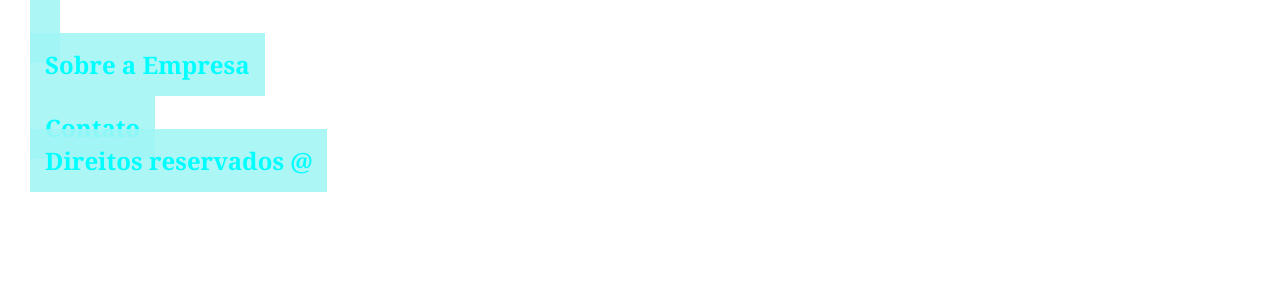
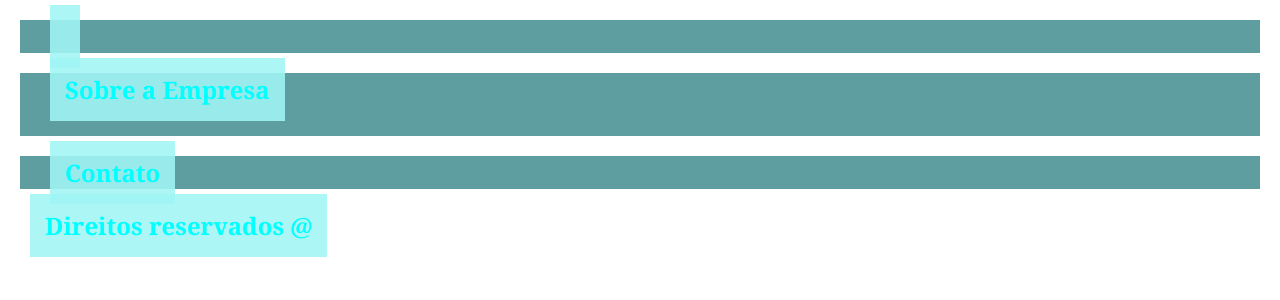
Before and after one commit to larissamiranda031/91133_Larissa, a PHP site: page / in a window 1280 px wide. Shown: the part 73-373 px from the top of the page. Run offline with PHP 8.4, Linux system fonts and the light colour scheme.

Commit message:
Update style.css

```diff
--- a/CSS/menu Display/style.css
+++ b/CSS/menu Display/style.css
@@ -22,7 +22,6 @@
 
 }
 
-@@ -41,36 +41,18 @@
 section{
     margin: 20px;
     background-color: cadetblue;
```
